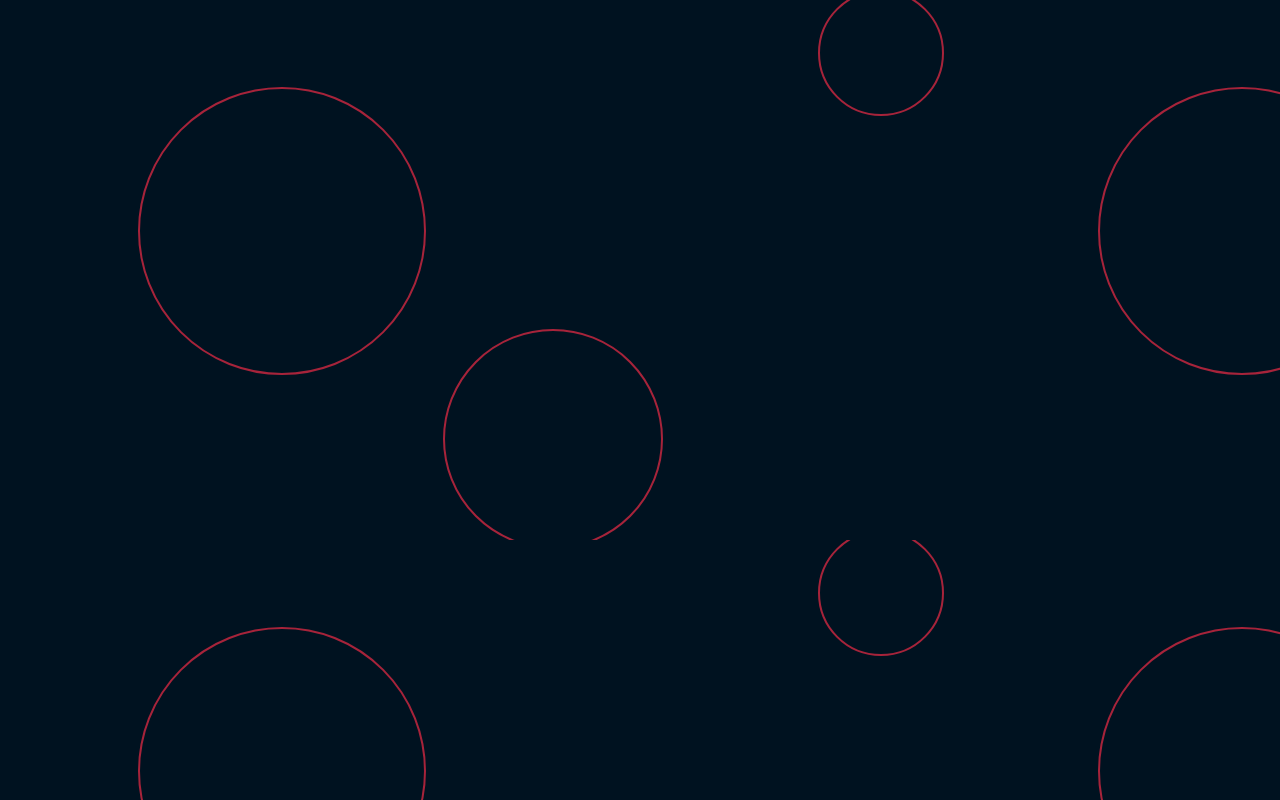
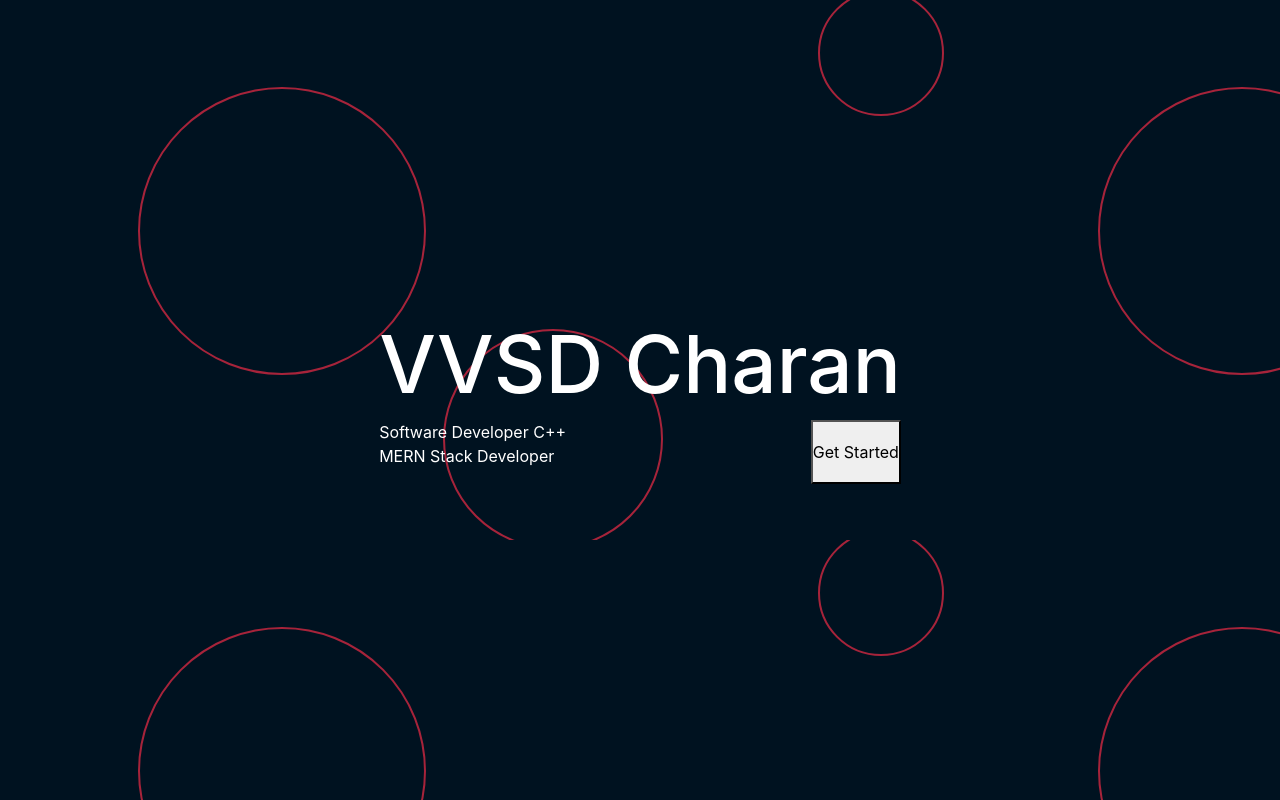
Before and after one commit to VVSD-Charan/Portfolio, a React (Create React App) app in the folder client/: page / in a window 1280 px wide. Built offline with nearby package versions, Linux system fonts and the light colour scheme.

Commit message:
Added home page text

```diff
--- a/client/src/index.css
+++ b/client/src/index.css
@@ -11,3 +11,15 @@ code {
   font-family: source-code-pro, Menlo, Monaco, Consolas, 'Courier New',
     monospace;
 }
+
+*{
+  margin: 0;
+  padding: 0;
+}
+
+.flex-with-center
+{
+   display: flex;
+   align-items: center;
+   justify-content: center;
+}
--- a/client/src/pages/Home.js
+++ b/client/src/pages/Home.js
@@ -3,8 +3,16 @@ import React from 'react';
 function Home() {
   return (
     <div>
-      <div className='introduction' style={{ backgroundImage: `url('./background.svg')` }}>
-        {/* Your content here */}
+      <div className='introduction flex-with-center' style={{ backgroundImage: `url('./background.svg')` }}>
+         <div>
+            <h1>VVSD Charan</h1>
+
+            <div className='intro-content d-flex justify-content-between'>
+                <p>Software Developer C++ <br/> MERN Stack Developer</p>
+                <button className='primary-button'>Get Started</button>
+            </div>
+
+         </div>
       </div>
     </div>
   );
--- a/client/src/stylesheets/home.css
+++ b/client/src/stylesheets/home.css
@@ -1,4 +1,8 @@
 .introduction{
     height: 100vh;
     width: 100%;
+    color: white;
 }
+.introduction div h1{
+    font-size: 80px;
+}
```
